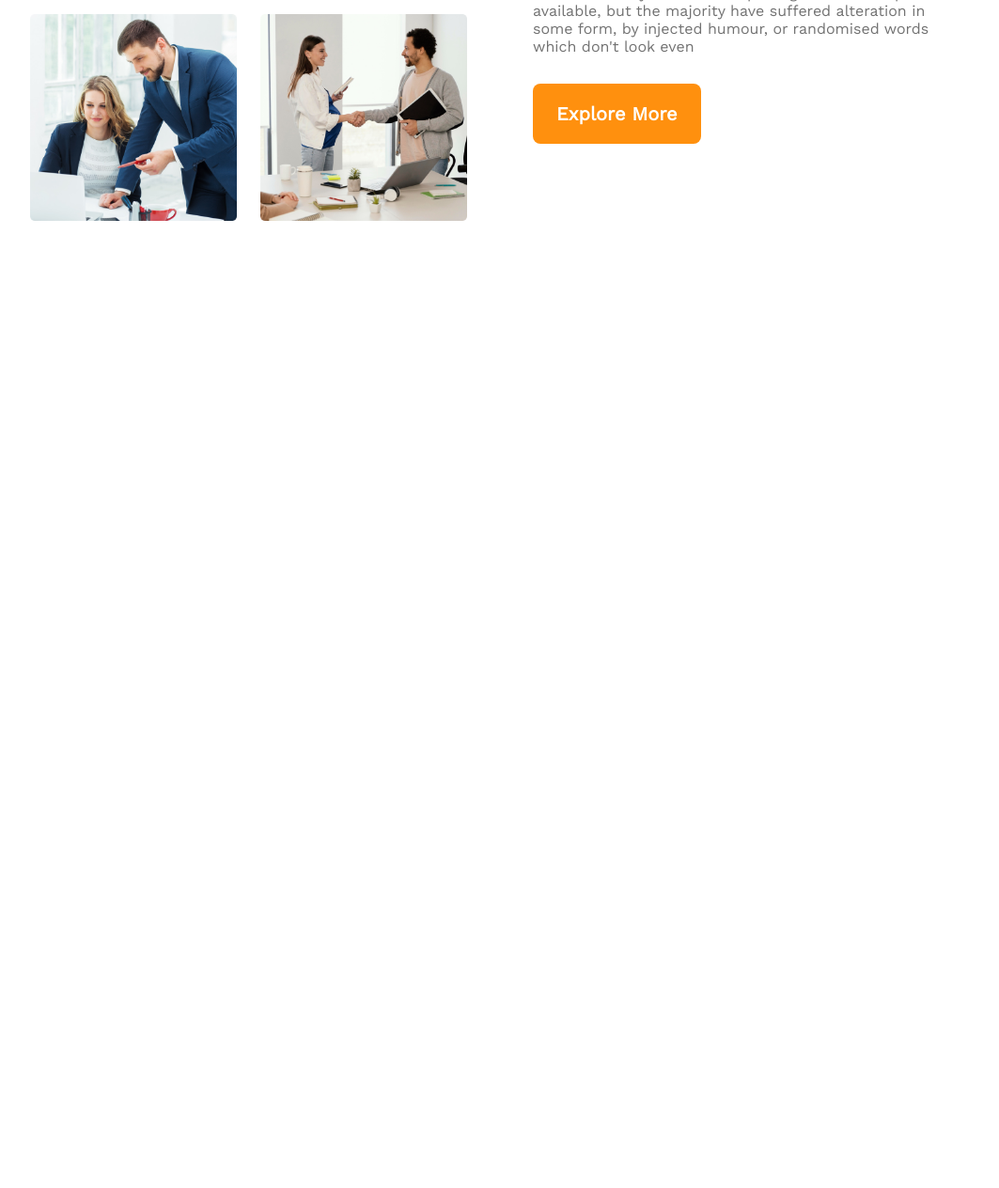
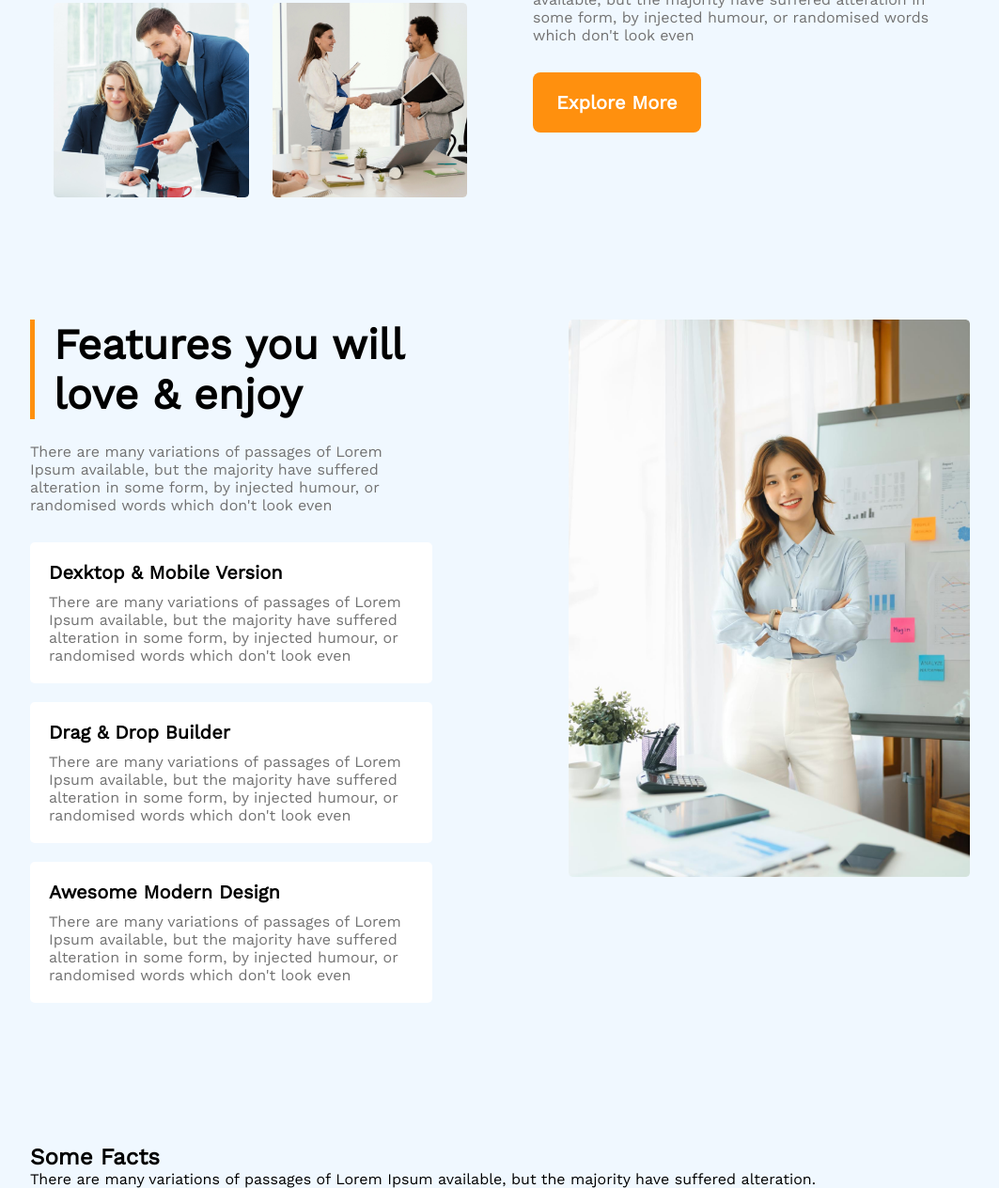
Before and after one commit to dev-maruful/assignment-2, a plain HTML site: page index.html in a window 1280 px wide. Shown: the part 1352-2616 px from the top of the page at 94% size, without its empty margins (108-1171 px from the left). Before the commit the page ends 1717 px from the top, so only its background shows below. Drawn offline with nearby package versions, Linux system fonts and the light colour scheme.

Commit message:
second section almost done

```diff
--- a/index.html
+++ b/index.html
@@ -43,7 +43,8 @@
 
     <!-- main section starts -->
     <main>
-        <section class="company-features container">
+        <!-- section one starts -->
+        <section class="company-features">
             <div class="features-image">
                 <img src="./images/team1.png" alt="">
                 <img src="./images/team2.png" alt="">
@@ -60,6 +61,63 @@
                 <button class="btn-primary">Explore More</button>
             </div>
         </section>
+
+        <!-- section two starts -->
+        <section class="second-section container">
+            <div class="customer-features">
+                <div class="customer-features-text">
+                    <div class="heading-text">
+                        <h1 class="heading-text-title">Features you will love & enjoy</h1>
+                        <p class="heading-text-description">There are many variations of passages of Lorem Ipsum
+                            available, but the majority have suffered alteration in some form, by injected humour, or
+                            randomised words which don't look even</p>
+                    </div>
+                    <div class="under-text-items">
+                        <div class="under-text-item">
+                        <h3 class="under-text-title">Dexktop & Mobile Version</h3>
+                        <p class="under-text-description">There are many variations of passages of Lorem Ipsum
+                            available, but the majority have suffered alteration in some form, by injected humour, or
+                            randomised words which don't look even</p>
+                        </div>
+                        <div class="under-text-item">
+                        <h3 class="under-text-title">Drag & Drop Builder</h3>
+                        <p class="under-text-description">There are many variations of passages of Lorem Ipsum
+                            available, but the majority have suffered alteration in some form, by injected humour, or
+                            randomised words which don't look even</p>
+                        </div>
+                        <div class="under-text-item">
+                        <h3 class="under-text-title">Awesome Modern Design</h3>
+                        <p class="under-text-description">There are many variations of passages of Lorem Ipsum
+                            available, but the majority have suffered alteration in some form, by injected humour, or
+                            randomised words which don't look even</p>
+                        </div>
+                        <!-- <div class="under-text-item">
+                        <h3 class="under-text-title">Super Easy to Edit</h3>
+                        <p class="under-text-description">There are many variations of passages of Lorem Ipsum
+                            available, but the majority have suffered alteration in some form, by injected humour, or
+                            randomised words which don't look even</p>
+                        </div> -->
+                    </div>
+                </div>
+                <div class="customer-features-image">
+                    <img src="./images/architect.png" alt="">
+                </div>
+            </div>
+            <!-- <div class="second-btn">
+                <button class="btn-secondary">
+                    <h1>10+ Years</h1>
+                    <p>Experience</p>
+                </button>
+            </div> -->
+        </section>
+
+        <!--third section starts -->
+        <section class="third-section container">
+            <div class="section-text">
+                <h1 class="section-text-title">Some Facts</h1>
+                <p class="section-text-description">There are many variations of passages of Lorem Ipsum available, but the majority have suffered alteration.</p>
+            </div>
+        </section>
     </main>
     <!-- main section ends -->
 
--- a/styles/style.css
+++ b/styles/style.css
@@ -20,11 +20,21 @@
     font-weight: 600;
     cursor: pointer;
 }
+.btn-secondary{
+    padding: 35px 30px;
+    background: #FF900E;
+    color: white;
+    border-radius: 8px;
+    border: none;
+}
 .span-one{
     color: #727272;
 }
 .span-two{
     color: #FF900E;
+}
+body{
+    background: aliceblue;
 }
 
 /* header styles */
@@ -77,11 +87,14 @@
 
 /* company features starts */
 .company-features{
+    margin: 0 auto;
     margin-top: 50px;
     margin-bottom: 130px;
     display: flex;
     gap: 70px;
     align-items: center;
+    width: 100%;
+    max-width: 950px;
 }
 .company-features > div{
     /* flex: 1; */
@@ -107,3 +120,56 @@
     color: #727272;
     margin-bottom: 30px;
 }
+
+/* customer features styles */
+.second-section{
+    margin-bottom: 130px;
+}
+.customer-features{
+    display: flex;
+    gap: 145px;
+}
+.customer-features-text, .customer-features-image{
+    width: 50%;
+}
+.heading-text .heading-text-title{
+    font-size: 45px;
+    font-weight: 700;
+    padding-left: 20px;
+    border-left: 5px solid #FF900E;
+    margin-bottom: 25px;
+}
+.heading-text .heading-text-description{
+    margin-bottom: 30px;
+}
+.heading-text .heading-text-description, .under-text-description{
+    color: #727272;
+}
+.customer-features .under-text-item{
+    background: white;
+    border-radius: 5px;
+    padding: 20px;
+    margin-bottom: 20px;
+}
+.under-text-title{
+    font-size: 20px;
+    font-weight: 600;
+    margin-bottom: 10px;
+}
+.customer-features-image img{
+    width: 100%;
+}
+.second-btn{
+    position: absolute;
+    right: 30%;
+    /* bottom: 20%; */
+    /* top: 20%; */
+}
+.second-btn h1{
+    font-size: 50px;
+    font-weight: 700;
+}
+.second-btn p{
+    font-size: 20px;
+    font-weight: 500;
+}
```
